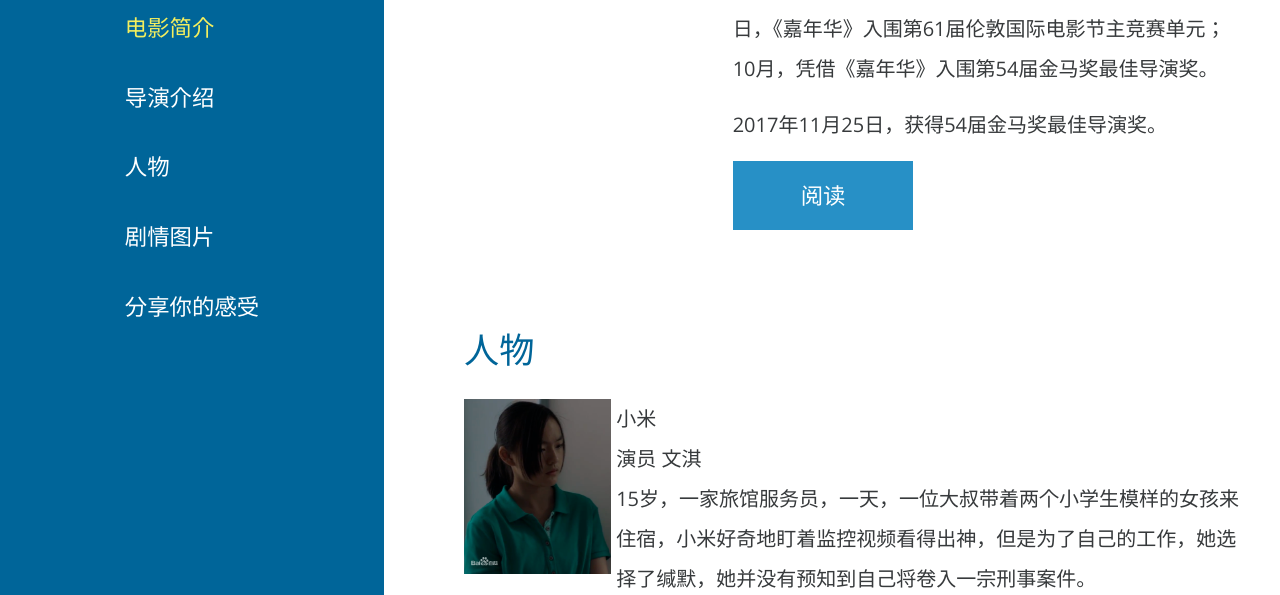
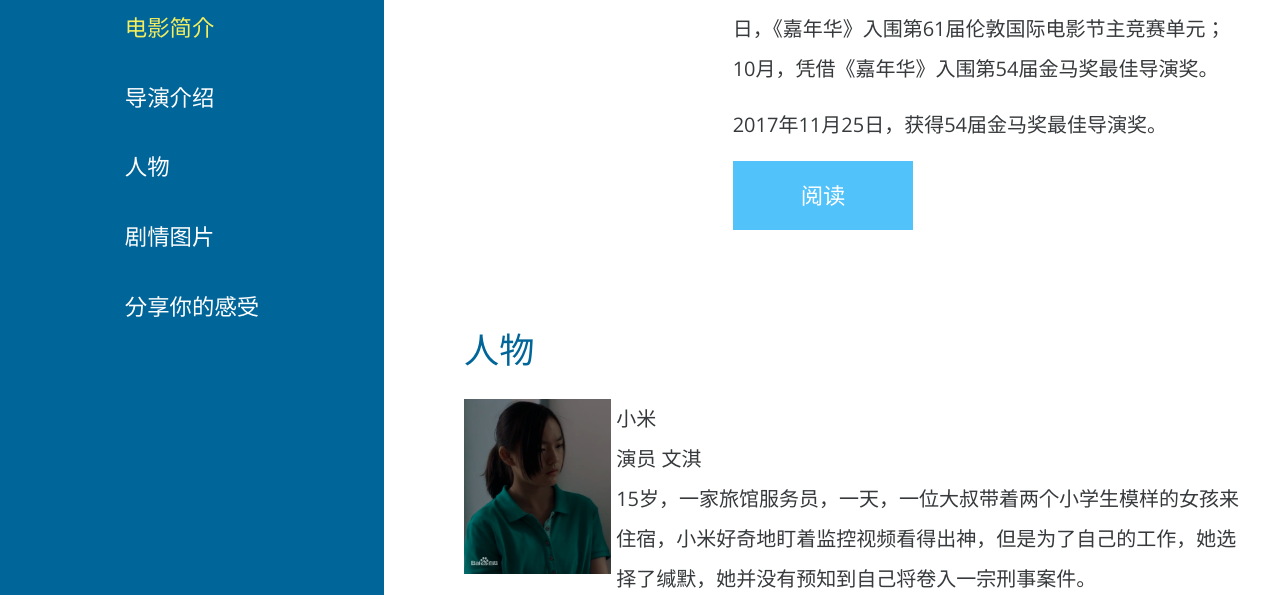
Before and after one commit to lingshenzhe/girlcodingday, a plain HTML site: page tpmo_501_neaty/index.html in a window 1280 px wide. In both pictures the pointer is over the link "阅读". Shown: the part 2145-2740 px from the top of the page. Drawn offline with nearby package versions, Linux system fonts and the light colour scheme.

Commit message:
图片更改
图片居中

```diff
--- a/tpmo_501_neaty/css/templatemo-style.css
+++ b/tpmo_501_neaty/css/templatemo-style.css
@@ -67,7 +67,7 @@ p { line-height: 2; }
 .tm-button:hover,
 .tm-button:active,
 .tm-button:focus {
-	background-color: #2790c6;
+	background-color: #52c2fa;
 	color: white;
 }
 
--- a/tpmo_501_neaty/index.html
+++ b/tpmo_501_neaty/index.html
@@ -63,7 +63,9 @@
                 <!-- Right column: content -->
                 <div class="tm-right-column">
                     <figure>
+                        <div style="text-align:center;">
                         <img src="img/a.jpg" alt="Header image" class="img-fluid">
+                        </div>
                     </figure>
 
                     <div class="tm-content-div">
```
